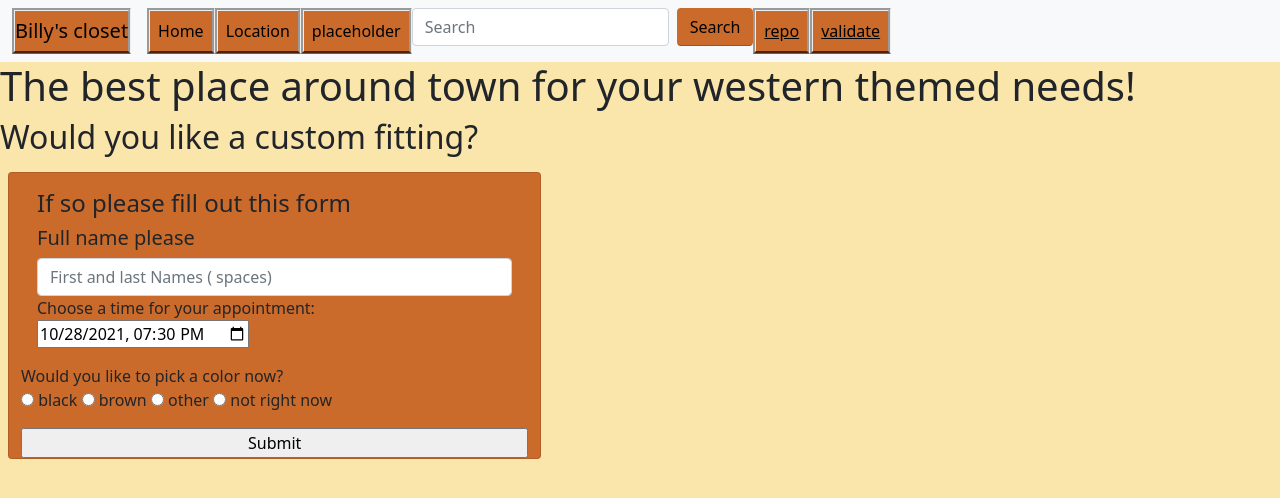
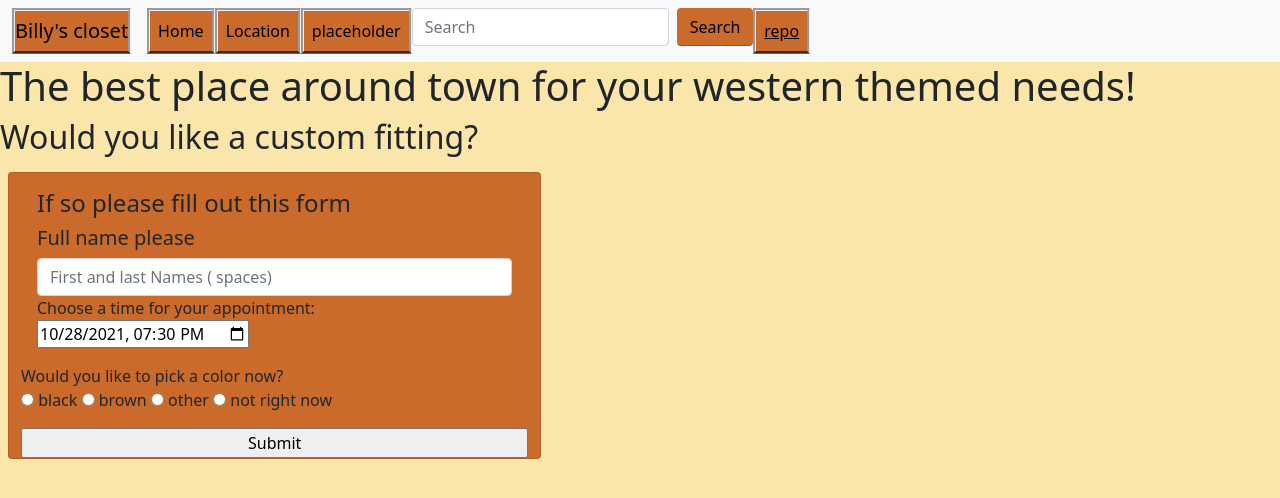
Before and after one commit to NashJ99/india, a plain HTML site: page index.html in a window 1280 px wide. Drawn offline with nearby package versions, Linux system fonts and the light colour scheme.

Commit message:
Update index.html

```diff
--- a/index.html
+++ b/index.html
@@ -38,9 +38,6 @@
           <li class="nav-link">
             <a href="https://github.com/NashJ99/india" target="blank">repo</a>
           </li>
-          <li class="nav-link">
-            <a href="https://validator.w3.org/nu/" target="blank">validate</a>
-            </li>
           </li>
         </ul>
       </div>
```
